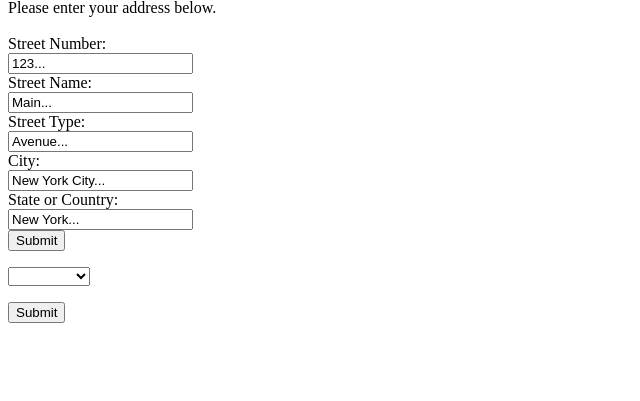
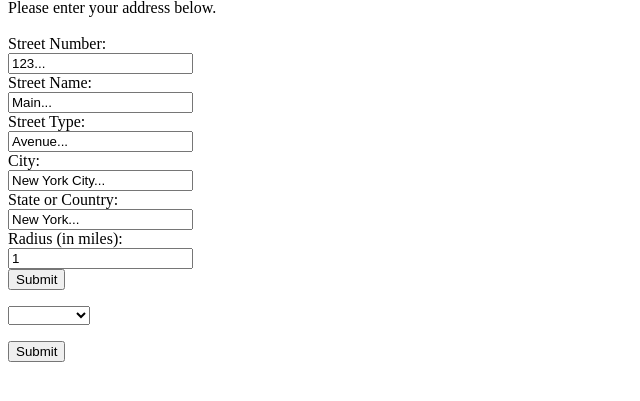
Before and after one commit to rmotr-students-code/002-pyp-demoday-g2, a Flask app: page /index in a window 1280 px wide. Shown: the part 117-518 px from the top of the page, without its empty margins (0-640 px from the left). Run offline with Flask 2, Linux system fonts and the light colour scheme; parts of the project's set-up code (start-up, migrations or seed data) failed here and were passed over.

Commit message:
Added 'radius' parameter to user form

```diff
--- a/Glocal/API/local_tweets.py
+++ b/Glocal/API/local_tweets.py
@@ -8,11 +8,11 @@ auth.set_access_token(Twitter_Token, Twitter_Token_Secret)
 api = tweepy.API(auth)
 
 
-def get_local_tweets(st_num,st_name,st_type,city,state):
+def get_local_tweets(st_num,st_name,st_type,city,state,miles):
     # queries latitude, longitude coordinates from Google Maps API using an address
     latitude, longitude = google_maps.get_coordinates(st_num,st_name,st_type,city,state)
     # queries Tweets using Twitter API 'geocode' coordinates, which takes the parameters "latitude,longitude,radius"
-    local_tweets = (api.search(geocode=str(latitude) + ',' + str(longitude) + ',' + "1mi"))
+    local_tweets = (api.search(geocode=str(latitude) + ',' + str(longitude) + ',' + miles + "mi"))
     lst_local_tweets = []
     # Assembles all of the search results into a list of tweets in the form of "Username: Tweet".
     # Tweets are comprised of 'fields' (tweet, username, shared links, hashtag, etc. For example, tweet.text returns the 'text'
@@ -20,5 +20,3 @@ def get_local_tweets(st_num,st_name,st_type,city,state):
     for tweet in local_tweets:
         lst_local_tweets.append(tweet.user.screen_name + ": " + tweet.text)
     return lst_local_tweets
-
-# print(get_local_tweets("1500","Massachusetts","Avenue","Washington","DC"))
--- a/Glocal/templates/index.html
+++ b/Glocal/templates/index.html
@@ -22,6 +22,9 @@
         State or Country: <br>
         <input type='text' name='state' value="New York...">
         <br>
+        Radius (in miles): <br>
+        <input type='number' name='miles' value="1">
+        <br>
         <input type='submit' value='Submit'>
     </form>
 </div>
--- a/Glocal/views.py
+++ b/Glocal/views.py
@@ -34,7 +34,8 @@ def index_page():
         st_type = request.form['st_type']
         city = request.form['city']
         state = request.form['state']
-        lst_local_tweets = local_tweets.get_local_tweets(st_num,st_name,st_type,city,state)
+        miles = str(request.form['miles'])
+        lst_local_tweets = local_tweets.get_local_tweets(st_num,st_name,st_type,city,state,miles)
         return render_template('results.html', lst_local_tweets = lst_local_tweets)
 
 @app.route('/Registration', methods=['GET', 'POST'])
```
